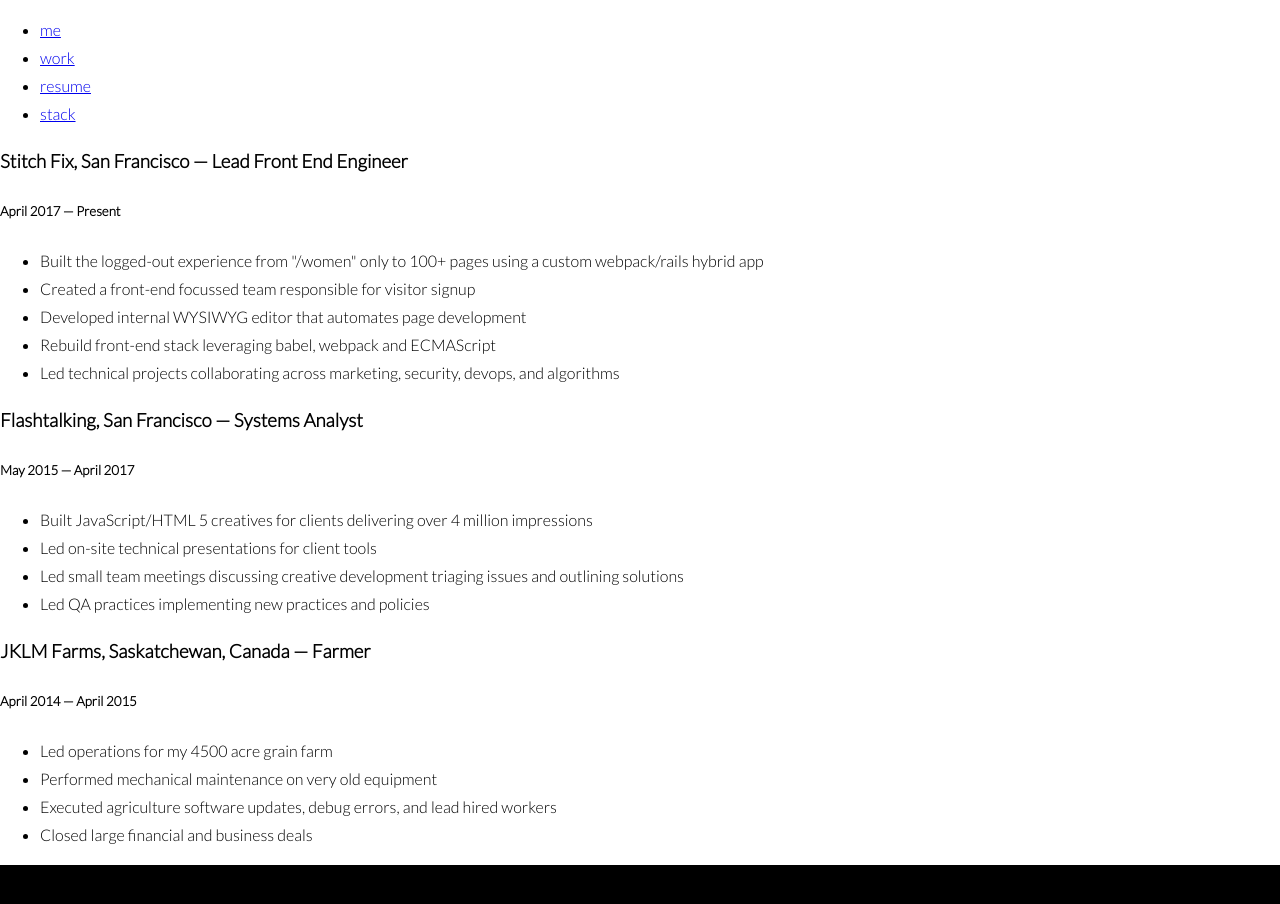
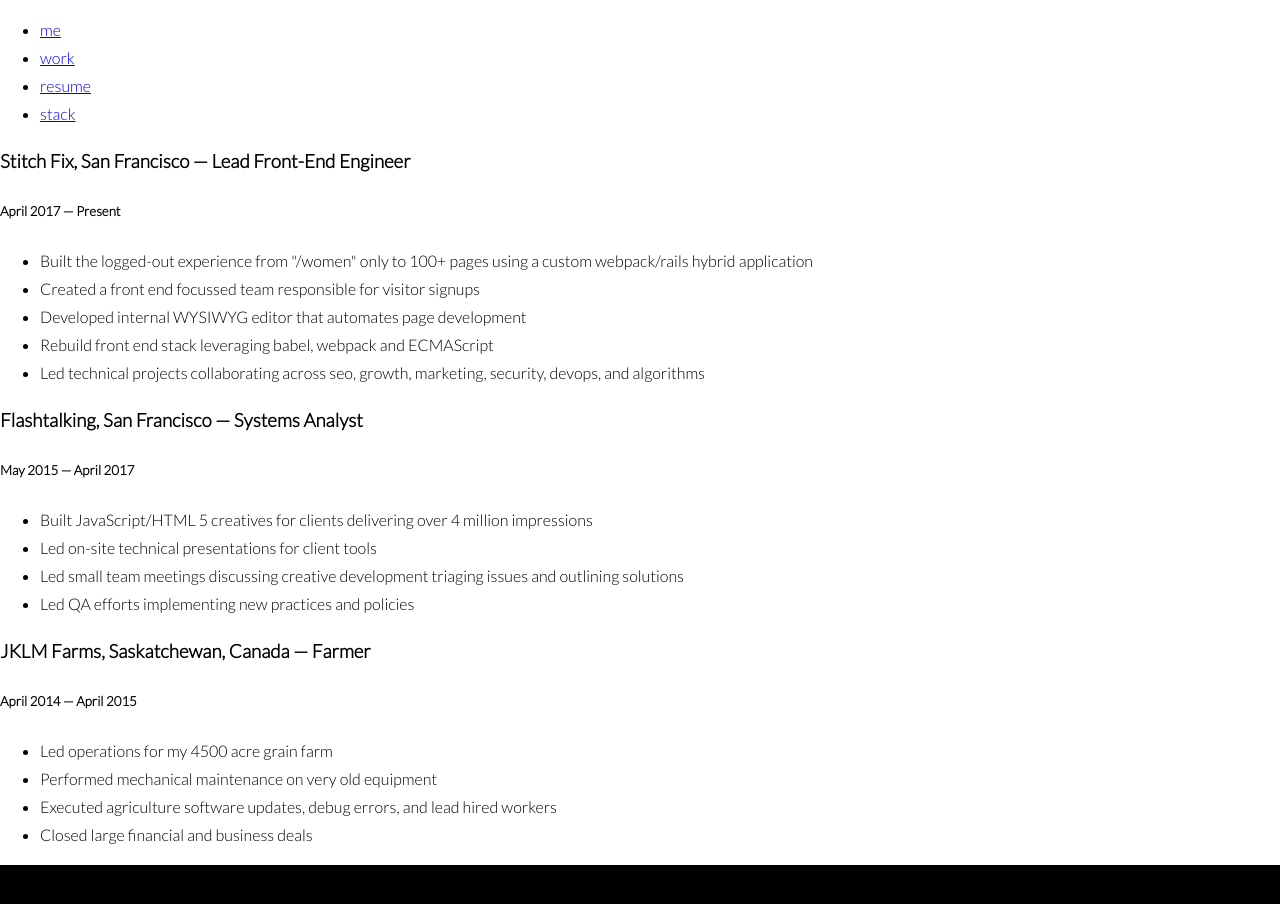
Before and after one commit to logancool/logancool.github.io, a React app: page /resume in a window 1280 px wide. Shown: the top 904 px of the page. Built offline with nearby package versions, Linux system fonts and the light colour scheme.

Commit message:
updated data

```diff
--- a/src/Components/page/ResumePage/data.js
+++ b/src/Components/page/ResumePage/data.js
@@ -7,17 +7,17 @@
         {
             company: 'Stitch Fix',
             location: 'San Francisco',
-            title: 'Lead Front End Engineer',
+            title: 'Lead Front-End Engineer',
             date: {
                 start: 'April 2017',
                 end: 'Present',
             },
             skills: [
-                'Built the logged-out experience from "/women" only to 100+ pages using a custom webpack/rails hybrid app',
-                'Created a front-end focussed team responsible for visitor signup',
+                'Built the logged-out experience from "/women" only to 100+ pages using a custom webpack/rails hybrid application',
+                'Created a front end focussed team responsible for visitor signups',
                 'Developed internal WYSIWYG editor that automates page development',
-                'Rebuild front-end stack leveraging babel, webpack and ECMAScript',
-                'Led technical projects collaborating across marketing, security, devops, and algorithms',
+                'Rebuild front end stack leveraging babel, webpack and ECMAScript',
+                'Led technical projects collaborating across seo, growth, marketing, security, devops, and algorithms',
             ],
         },
         {
@@ -32,7 +32,7 @@
                 'Built JavaScript/HTML 5 creatives for clients delivering over 4 million impressions',
                 'Led on-site technical presentations for client tools',
                 'Led small team meetings discussing creative development triaging issues and outlining solutions',
-                'Led QA practices implementing new practices and policies',
+                'Led QA efforts implementing new practices and policies',
             ],
         },
         {
@@ -60,17 +60,17 @@
             to: '2014',
         },
         skills: [
-            '4 years of honours math classes',
-            'Coached a volleyball team',
-            'Volunteered for all orientations for new potential students',
+            'Attended honours computer science and math classes',
+            'Coached recreational volleyball team',
+            'Volunteered for student orientation',
         ],
     },
     skills: {
-        proficient: ['JavaScript ECMAScript 5/6', 'Ruby', 'Git', 'JQuery', 'Wordpress', 'Python', 'Java', 'C++', 'zsh'],
+        proficient: ['JavaScript ECMAScript 6', 'Ruby', 'Git', 'JQuery', 'Wordpress', 'Python', 'Rails', 'zsh', 'Java', 'C++'],
         familiar: ['Go', 'AWS', 'Rails'],
     },
     links: {
-        twitter: 'https://twitter.com/logancooll',
+        twitter: 'https://twitter.com/mrlogancool',
         email: 'contact@logancool.com',
     },
 };
--- a/src/Components/page/StackPage/index.tsx
+++ b/src/Components/page/StackPage/index.tsx
@@ -4,8 +4,9 @@
 
 const StackPage = () => (
     <PageContent>
-        <div>In order of proficiency..</div>
+        <div>In order of proficiency...</div>
         <ul>
+            <li>Javascript ES6</li>
             <li>React</li>
             <li>Webpack</li>
             <li>SCSS/CSS Modules</li>
--- a/src/Components/page/WorkPage/index.tsx
+++ b/src/Components/page/WorkPage/index.tsx
@@ -14,7 +14,7 @@
                 </h2>
                 <p styleName="p">
                     Starting in 2017, I helped forefront the launch of <a styleName="link" href="https://www.stitchfix.com/men">Men</a>, <a styleName="link" href="https://www.stitchfix.com/kids">Kids</a> ,<a styleName="link" href="https://www.stitchfix.com/women/plus">Plus</a>, and the expansion to
-                    the <a styleName="link" href="https://www.stitchfix.co.uk">UK</a>. My responsibilities included rewriting front end applications and managing evergreen AB experiments.
+                    the <a styleName="link" href="https://www.stitchfix.co.uk">UK</a>. My responsibilities included rewriting front-end applications and managing evergreen AB experiments.
                     I worked with other front-end focussed engineers to align our designs systems across the site. I currently work on
                     internal tooling that enables business partners access to user data and ui tweaks.
                 </p>
```
